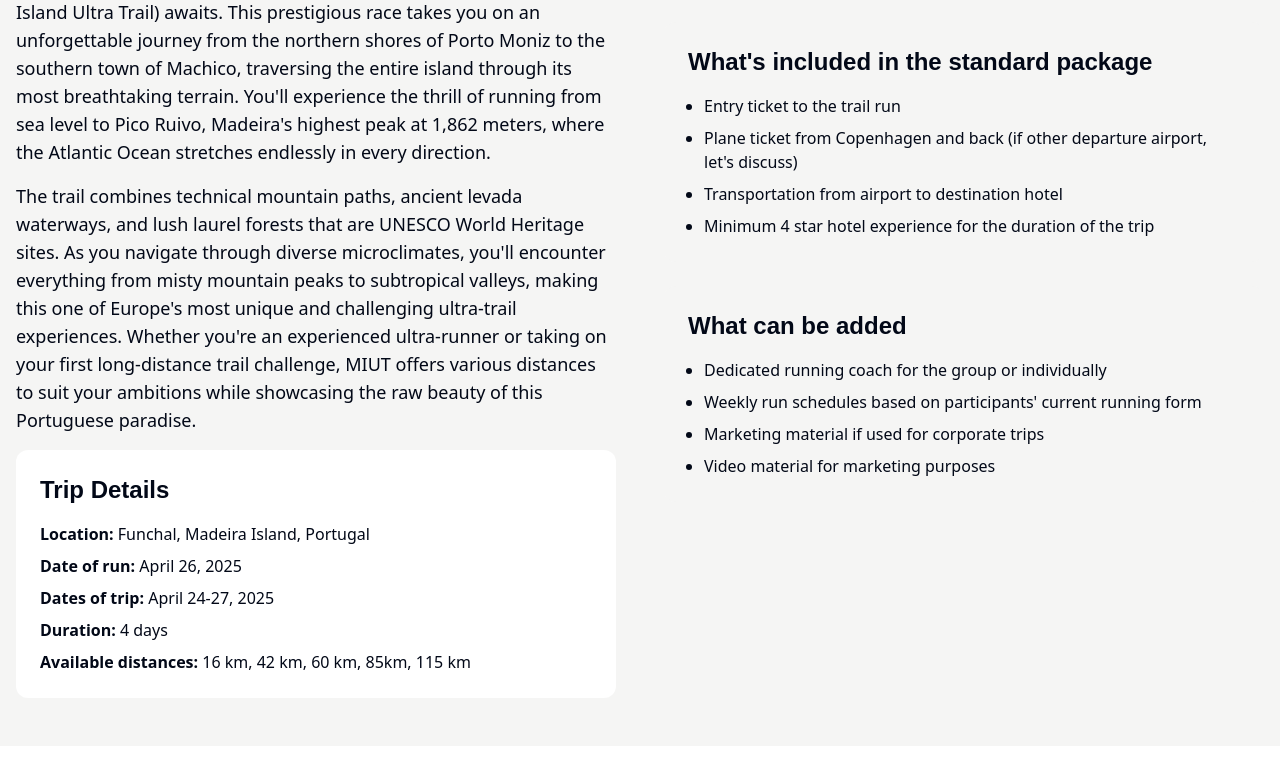
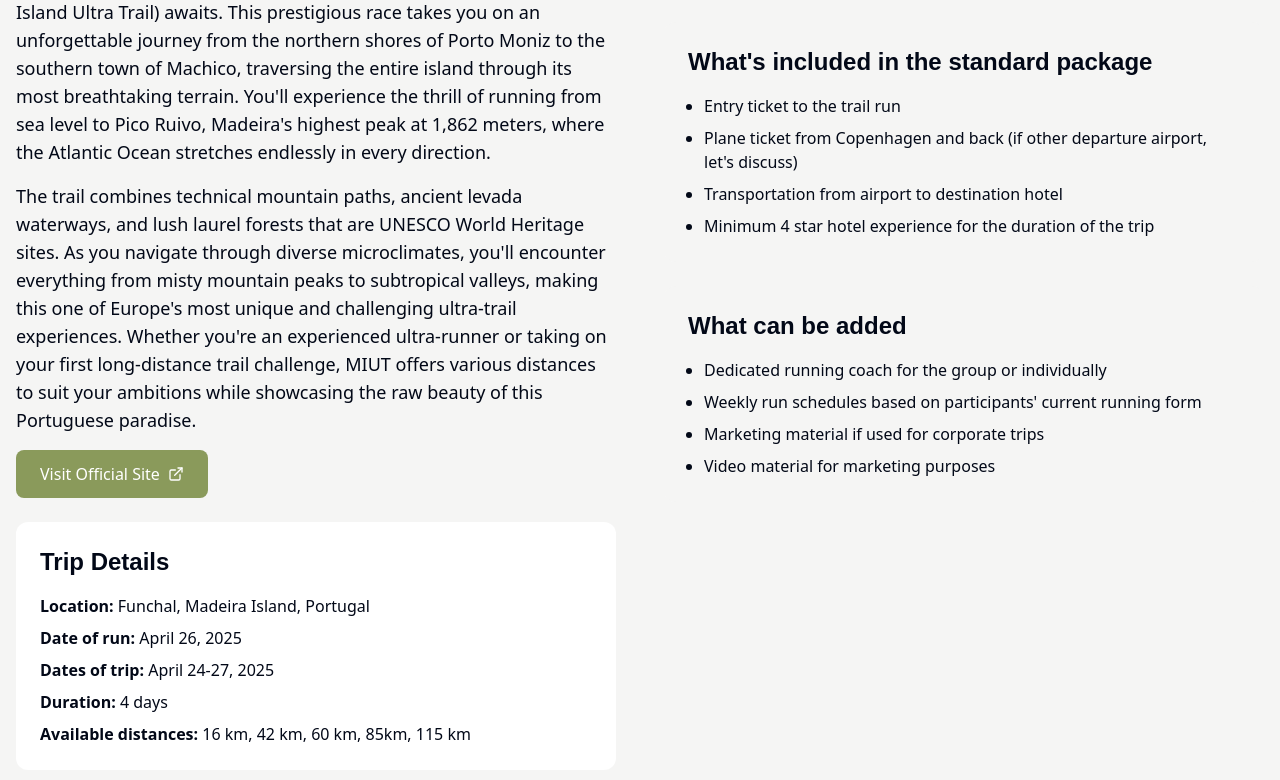
Before and after one commit to Patrick-trailsquad/trailsquad, a React (Vite) app: page /destinations/miut in a window 1280 px wide. Shown: the part 658-1438 px from the top of the page. Before the commit the page ends 1404 px from the top, so only its background shows below. Built offline with nearby package versions, Linux system fonts and the light colour scheme; a web font is replaced by a local one.

Commit message:
Add link to official site
Adds a button linking to the official website.

```diff
--- a/src/pages/destinations/NewZealand.tsx
+++ b/src/pages/destinations/NewZealand.tsx
@@ -1,5 +1,4 @@
-
-import { ArrowLeft } from "lucide-react";
+import { ArrowLeft, ExternalLink } from "lucide-react";
 import { Link } from "react-router-dom";
 
 const NewZealand = () => {
@@ -45,6 +44,16 @@ const NewZealand = () => {
               ultra-runner or taking on your first long-distance trail challenge, MIUT offers various
               distances to suit your ambitions while showcasing the raw beauty of this Portuguese paradise.
             </p>
+            <a
+              href="https://www.miutmadeira.com/en/"
+              target="_blank"
+              rel="noopener noreferrer"
+              className="inline-flex items-center gap-2 bg-sage text-white px-6 py-3 rounded-lg hover:bg-sage/90 transition-colors mb-6"
+            >
+              Visit Official Site
+              <ExternalLink className="w-4 h-4" />
+            </a>
+
             <div className="bg-white p-6 rounded-xl">
               <h2 className="font-cabinet text-2xl font-bold mb-4">Trip Details</h2>
               <ul className="space-y-2">
```
